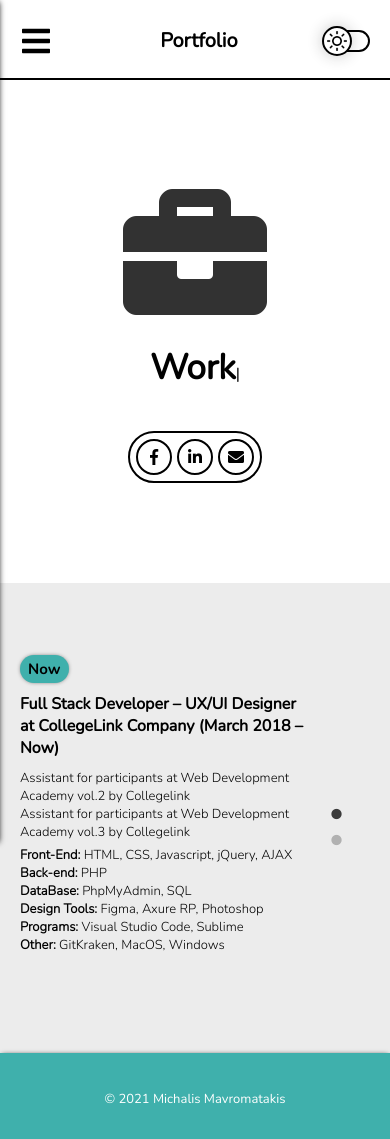
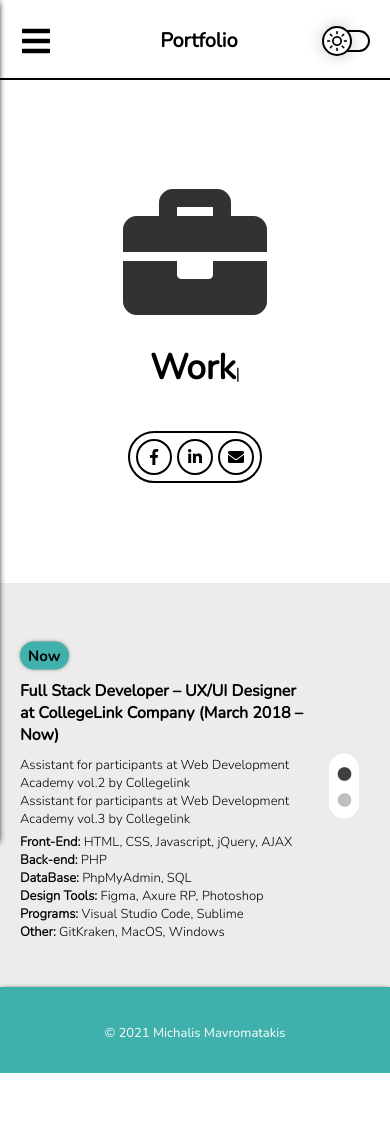
Before and after one commit to Michamav19/portfolio-app, a React (Create React App) app: page /work in a window 390 px wide. After the commit the page ends 1073 px from the top, so only its background shows below. Built offline with nearby package versions, Linux system fonts and the light colour scheme.

Commit message:
first commit

```diff
--- a/src/App.scss
+++ b/src/App.scss
@@ -18,6 +18,7 @@ body {
   -ms-user-select: none; /* Internet Explorer/Edge */
   user-select: none; /* Non-prefixed version, currently
                       supported by Chrome, Edge, Opera and Firefox */
+  -webkit-tap-highlight-color: transparent;
 }
 
 #root{
--- a/src/components/DynamicThemeChange.js
+++ b/src/components/DynamicThemeChange.js
@@ -89,5 +89,9 @@ export const GlobalStyles = createGlobalStyle`
             color: ${({ theme }) => theme.text} !important;
         }
 
+        .slick-dots{
+            background-color: ${({ theme }) => theme.body};
+        }
+
     }
 `
--- a/src/components/Footer.scss
+++ b/src/components/Footer.scss
@@ -2,7 +2,6 @@
     width: 100%;
     bottom: 0;
     position: fixed;
-
 }
 
 
@@ -30,7 +29,7 @@
     .footer {
         // height: 100px;
         width: 100%;
-        position: unset;
+        position: absolute;
         left: 0;
         bottom: 0;
     }
--- a/src/components/Resume.scss
+++ b/src/components/Resume.scss
@@ -316,6 +316,12 @@ $resume-title-border-radius: 24px;
         // add whatever animation to the active slide you're doing here
         transform: translateX(-20px);
     }
+
+    .resume-container{
+        .slick-dots li button:before{
+            font-size: 16px !important;
+        }
+    }
 }
 
 
--- a/src/components/ResumeInformation.scss
+++ b/src/components/ResumeInformation.scss
@@ -334,10 +334,13 @@
         position: absolute;
         display: table !important;
         // top: 22%;
-        right: 6%;
-        top: 60%;
+        right: 4%;
+        top: 45%;
         /* left: 50%; */
         transform: translate(-50%, -50%);
+        background-color: white;
+        border-radius: 50px;
+        padding: 5px 0px 8px 0;
     }
 
 
@@ -353,6 +356,12 @@
 
     .resume-info-details-secondary-value{
         width: 90%;
+    }
+
+    .resume-right-info {
+        .slick-dots li button:before {
+            font-size: 16px !important;
+        }
     }
 
 }
@@ -387,4 +396,38 @@
     .resume-left-info{
         padding: 100px 50px;
     }
+
+    .resume-info-details-section:last-child{
+        margin-bottom: 255px;
+    }
+
+    .resume-right-info {
+        .slick-slide{
+            height: 325px;
+        }
+    }
 }
+
+@media only screen and (max-width: 441px) {
+    .resume-right-info {
+        .slick-slide{
+            height: 340px;
+        }
+    }
+}
+
+@media only screen and (max-width: 351px) {
+    .resume-right-info {
+        .slick-slide{
+            height: 345px;
+        }
+    }
+
+    .resume-info-details-value {
+        font-size: 13px;
+    }
+
+    .resume-info-details-secondary-value {
+        font-size: 11px;
+    }
+}
--- a/src/components/Work.js
+++ b/src/components/Work.js
@@ -86,7 +86,7 @@ function Education() {
                                 Full Stack Developer at KEPYES/GES (Octomber 2020 – June 2021)
                                 </span>
                                 <span className="resume-info-details-secondary-value">
-                                    <b>For my services to the greek military i work as Full-Stack Developer.</b> <br/>
+                                    <b>For my services to the greek military i worked as Full-Stack Developer.</b> <br/>
                                     <b>Front-End:</b> HTML, CSS, SCSS, ReactJs <br/>
                                     <b>Back-end:</b> PHP Symfony <br/>
                                     <b>DataBase:</b> Oracle DB, SQL <br/>
```
Also changed, not shown: 1 other file (tests, documents, lock files or other folders).
